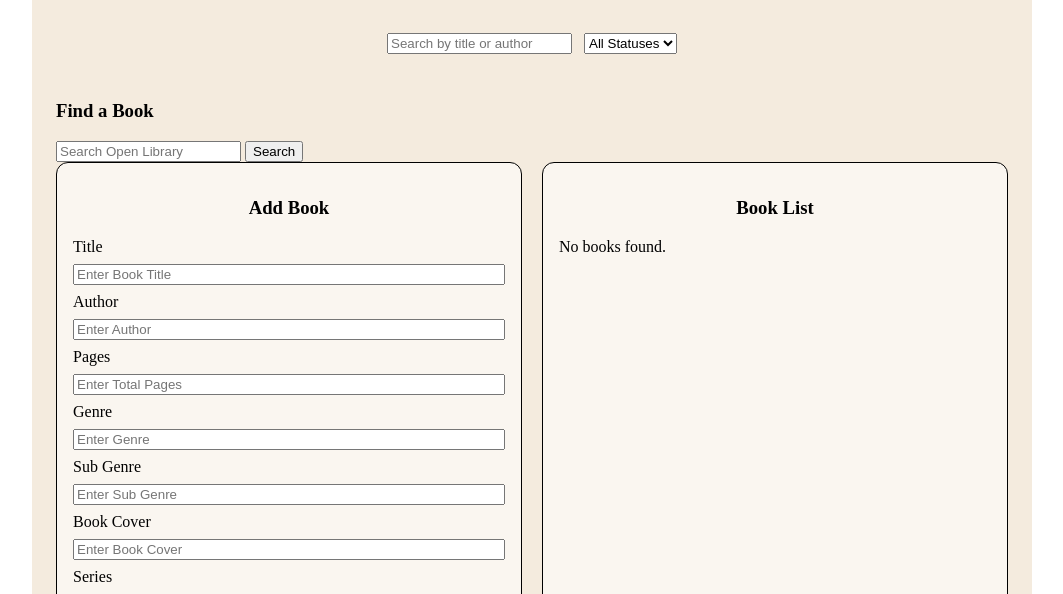
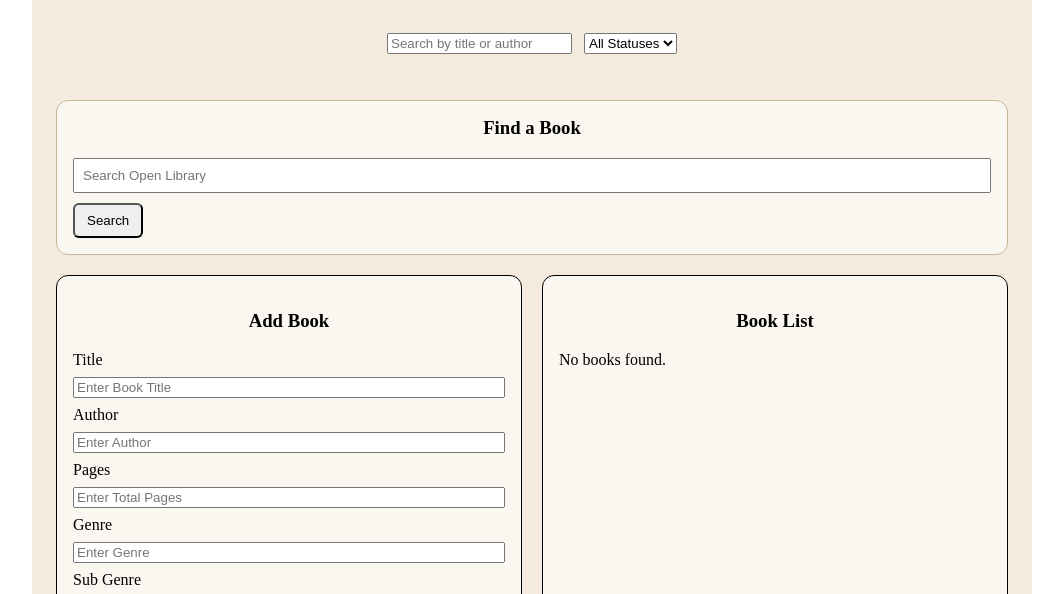
Before and after one commit to ZackBrisson/Media-Tracker, a plain HTML site: page books.html in a window 1280 px wide. Shown: the part 190-784 px from the top of the page, without its empty margins (108-1171 px from the left). Drawn offline with Linux system fonts and the light colour scheme.

Commit message:
Style Open Library search results

```diff
--- a/styles.css
+++ b/styles.css
@@ -344,4 +344,50 @@ nav a {
   border-radius: 6px;
 }
 
+/* Book API Search Section */
+#api-book-search {
+  background-color: rgba(255, 255, 255, 0.55);
+  border: 1px solid #c9b79c;
+  border-radius: 12px;
+  padding: 16px;
+  margin-bottom: 20px;
+}
+
+#api-book-search h3 {
+  margin-top: 0;
+  text-align: center;
+}
+
+#api-search-input {
+  padding: 8px;
+  width: 100%;
+  box-sizing: border-box;
+  margin-bottom: 10px;
+}
+
+#api-search-button {
+  padding: 8px 12px;
+  border-radius: 6px;
+  cursor: pointer;
+}
+
+.api-result {
+  border-top: 1px solid #c9b79c;
+  padding: 12px 0;
+}
+
+.api-result h4 {
+  margin: 0 0 4px 0;
+}
+
+.api-result p {
+  margin: 0 0 8px 0;
+}
+
+.select-api-book {
+  padding: 6px 10px;
+  border-radius: 6px;
+  cursor: pointer;
+}
+
 /* END OF BOOK TRACKER SECTION */
```
